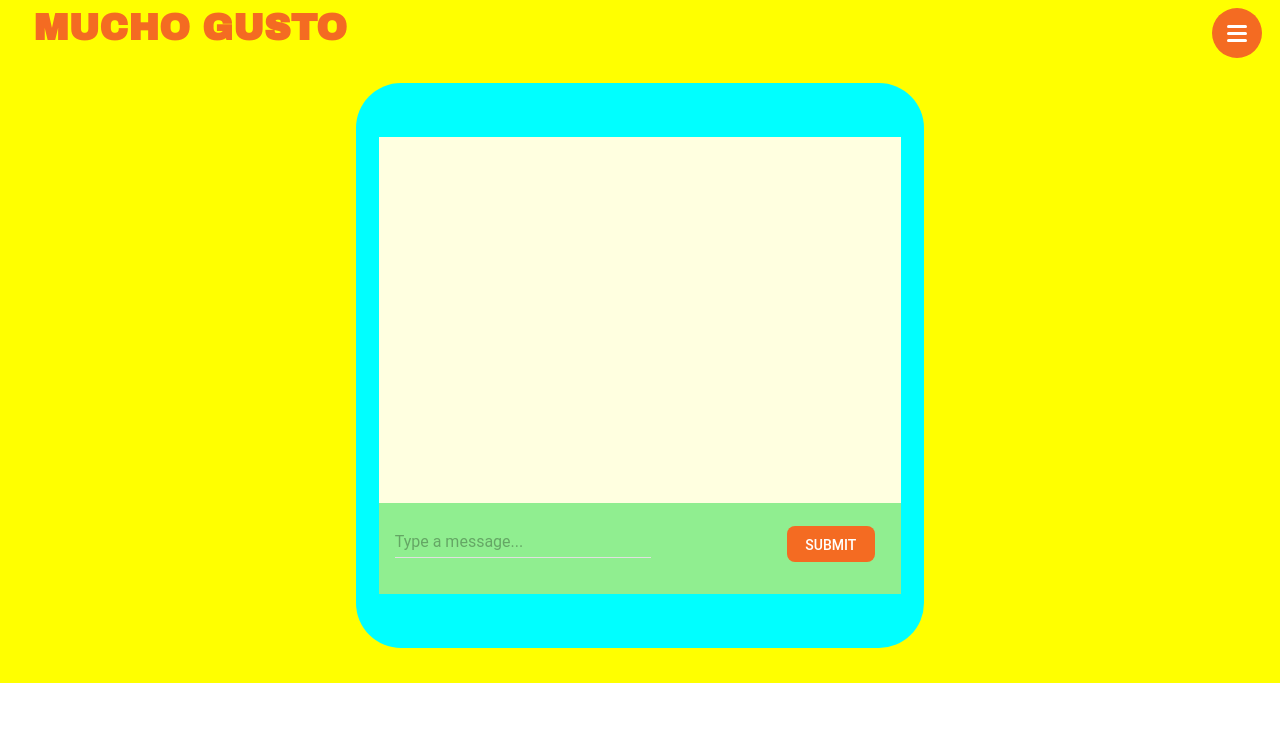
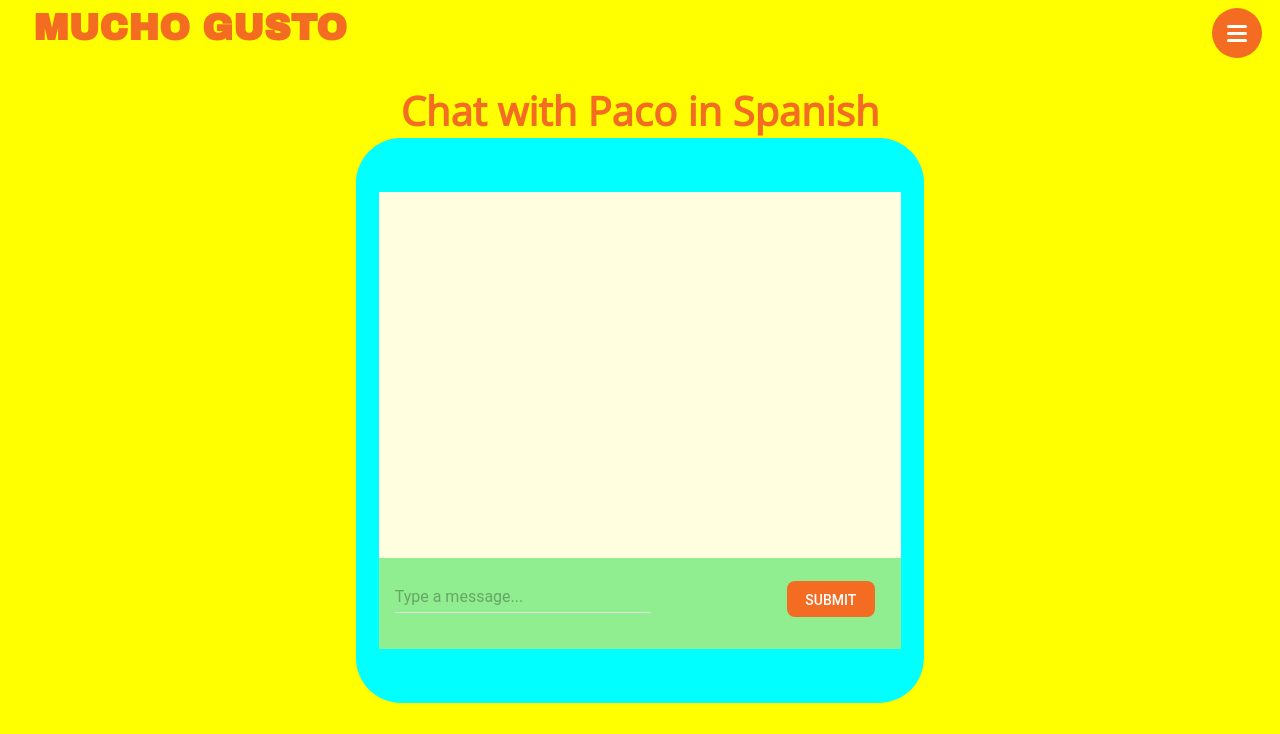
Before and after one commit to gladysum-zz/mucho-gusto, a React app: page /chat in a window 1280 px wide. Shown: the top 734 px of the page. Built offline with nearby package versions, Linux system fonts and the light colour scheme; a web font is replaced by a local one.

Commit message:
added title to chat page

```diff
--- a/browser/Chat.js
+++ b/browser/Chat.js
@@ -16,6 +16,9 @@ export default class Chat extends React.Component {
     <div className="chat-col-left">
     </div>
     <div className="chat-col-middle">
+      <div className="chat-title">
+      Chat with Paco in Spanish
+      </div>
       <ChatContainer />
     </div>
     <div className="chat-col-right">
--- a/public/style.css
+++ b/public/style.css
@@ -166,6 +166,7 @@
   height: 700px;
   background-color: yellow;
   margin: -2% -1% -1% -1%;
+  padding-bottom: 100px;
 }
 
 .chat-col-left {
@@ -183,9 +184,16 @@
   width: 28%;
 }
 
+.chat-title {
+  margin-top: 100px;
+  text-align: center;
+  font-size: 40px;
+  color: #f46b22;
+  font-weight: bold;
+}
+
 .chat-container {
   height: 520px;
-  margin-top: 100px;
   margin-bottom: 2%;
   padding: 4%;
   background-color: aqua;
```
Also changed, not shown: public/bundle.js, 1 other file (tests, documents, lock files or other folders).
